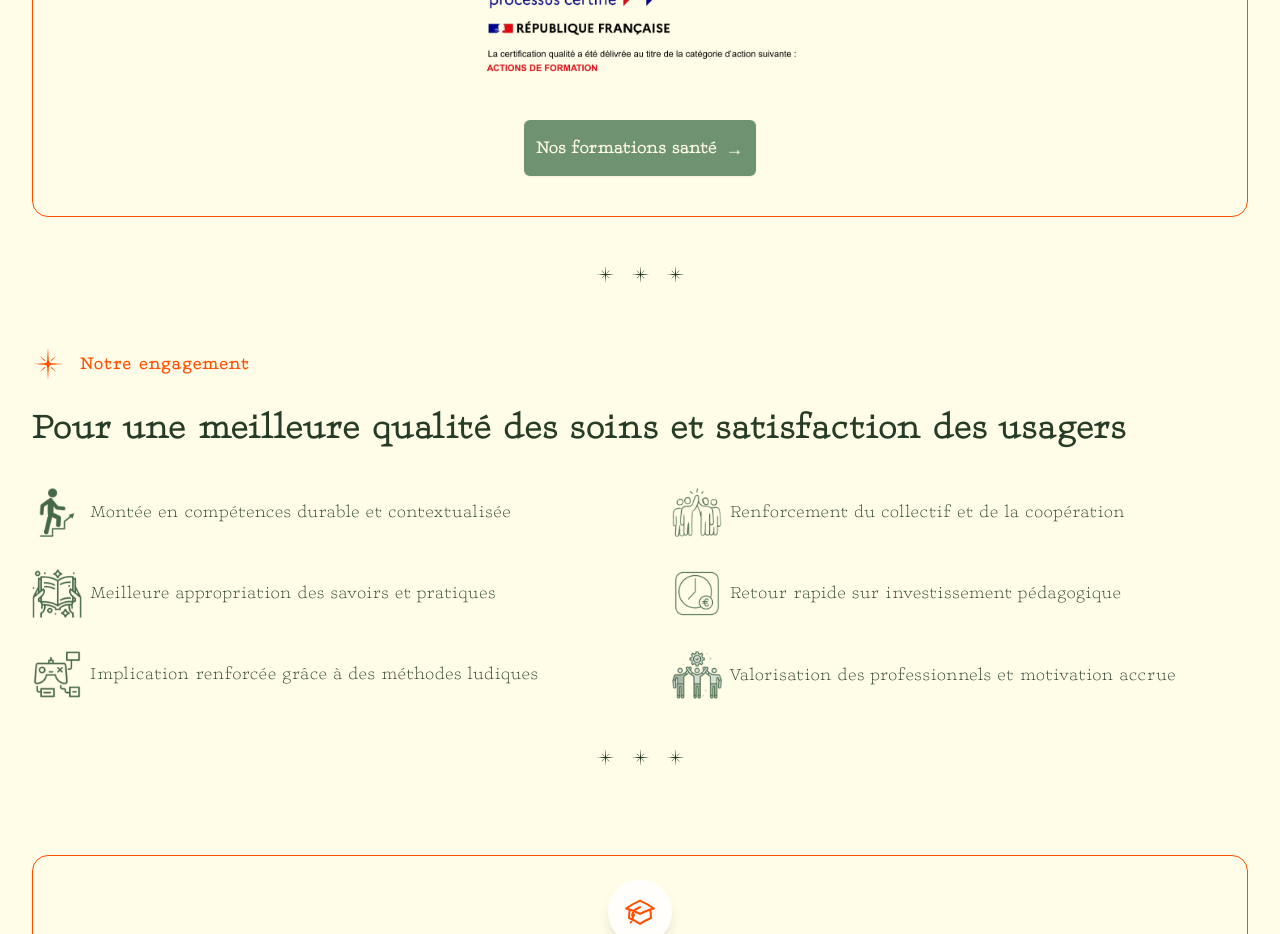
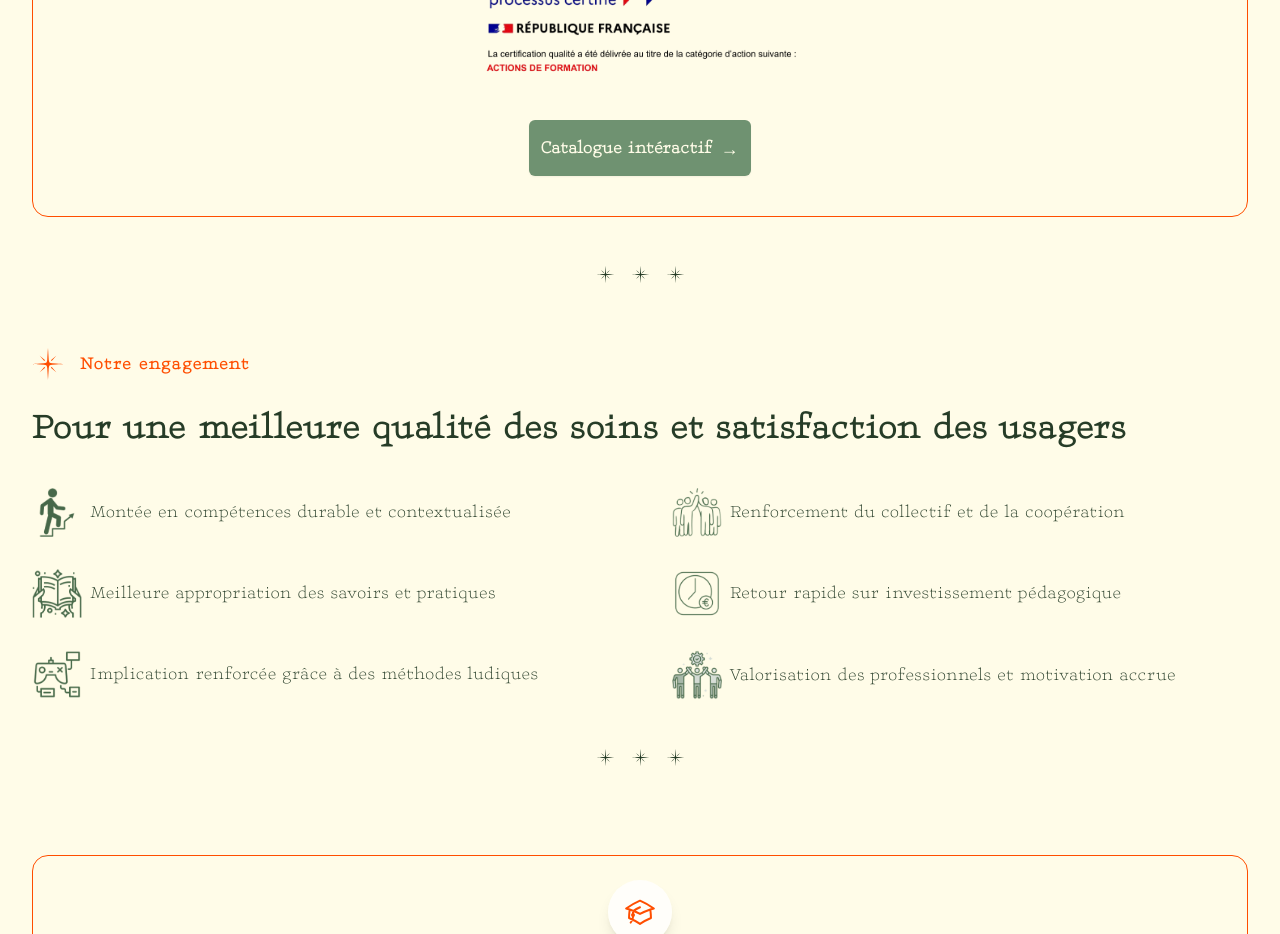
Before and after one commit to Jyok1m/ipseis, a Next.js app: page /pedagogie in a window 1280 px wide. Shown: the part 3980-4914 px from the top of the page. Built offline with nearby package versions, Linux system fonts and the light colour scheme; no server answers.

Commit message:
fix: mettre à jour le texte du bouton dans le composant QualiopiSection

```diff
--- a/src/components/sections/Qualiopi.tsx
+++ b/src/components/sections/Qualiopi.tsx
@@ -27,7 +27,7 @@ export const QualiopiSection = () => {
 
 					<Button href="/catalogue">
 						<span className="flex items-center gap-x-2 font-semibold text-center">
-							<span className="hover:underline hover:underline-offset-8">Nos formations santé</span>
+							<span className="hover:underline hover:underline-offset-8">Catalogue intéractif</span>
 							<span className="mt-1">→</span>
 						</span>
 					</Button>
```
